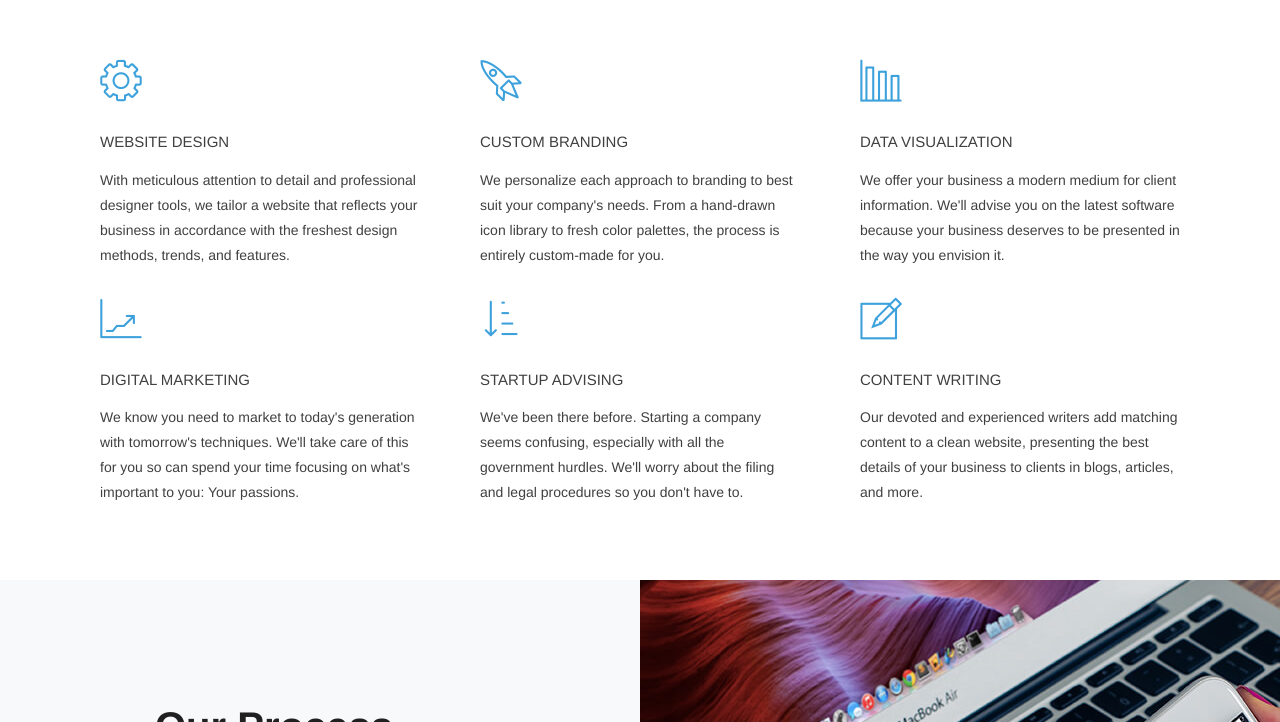
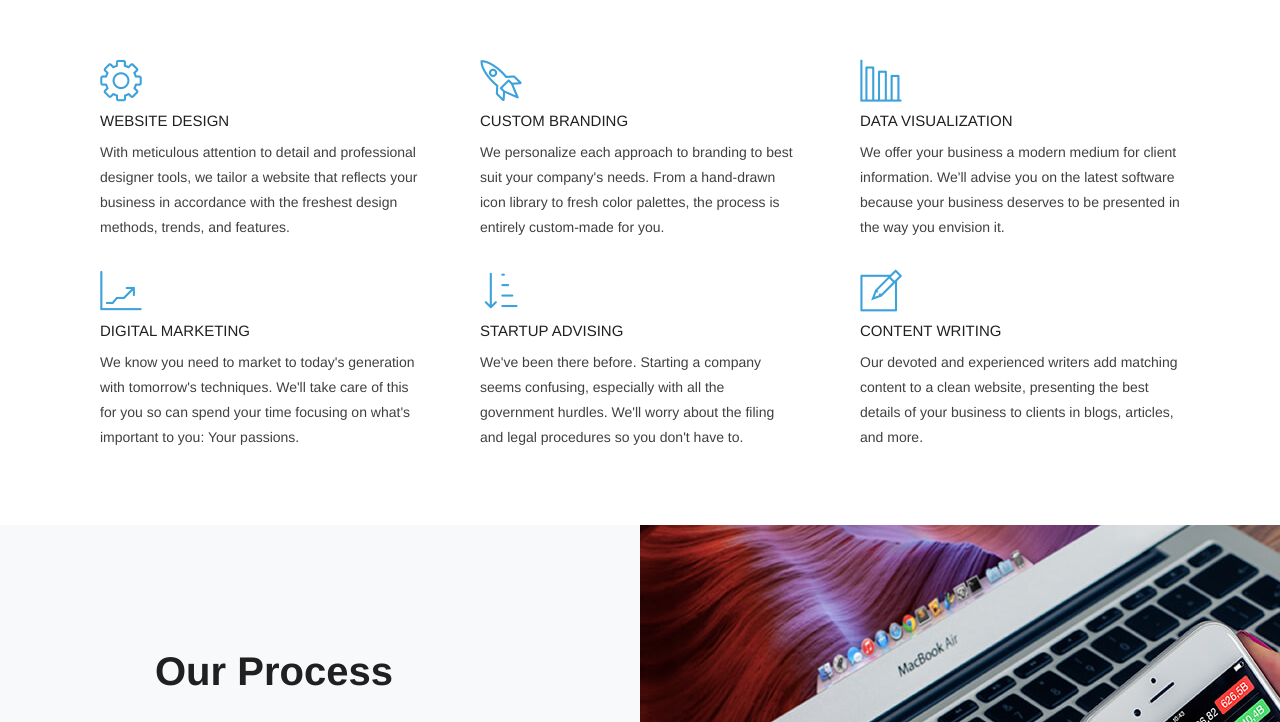
Before and after one commit to ballpoint-cg/Ballpoint-Web, a plain HTML site: page index.html in a window 1280 px wide. Shown: the part 817-1539 px from the top of the page. Drawn offline with nearby package versions, Linux system fonts and the light colour scheme; files whose address does not match are found by name.

Commit message:
ballpoint more gray

```diff
--- a/assets/css/main.css
+++ b/assets/css/main.css
@@ -388,10 +388,10 @@ hr {
   margin-bottom: 10px;
 }
 
-.services-item .services-content h3 a {
+.services-item .services-content h3 {
   font-size: 15px;
   text-transform: uppercase;
-  color: #404040;
+  color: #202020;
 }
 
 .services-item .services-content h3 a:hover {
@@ -1152,7 +1152,7 @@ textarea {
   margin: 20px 0px;
   padding: 3px 55px;
   position: relative;
-  color: #abacae;
+  color: #404040;
 }
 
 .contact-right .single-contact p {
@@ -1160,7 +1160,7 @@ textarea {
 }
 
 .contact-right .single-contact p a {
-  color: #abacae;
+  color: #404040;
 }
 
 .contact-right .contact-icon {
@@ -1266,7 +1266,8 @@ textarea {
   margin:0 auto;
 }
 .foot p{
-  text-align: center
+  text-align: center;
+  color: #fff;
 }
 .footer-area {
   background: #34363a;
--- a/index.html
+++ b/index.html
@@ -156,7 +156,7 @@
                 <i class="lni-cog"></i>
               </div>
               <div class="services-content">
-                <h3><a href="#">Website Design</a></h3>
+                <h3>Website Design</h3>
                 <p>With meticulous attention to detail and professional designer tools, we tailor a website that reflects your business in accordance with the freshest design methods, trends, and features.</p>
               </div>
             </div>
@@ -168,7 +168,7 @@
                 <i class="lni-rocket"></i>
               </div>
               <div class="services-content">
-                <h3><a href="#">Custom Branding</a></h3>
+                <h3>Custom Branding</h3>
                 <p>We personalize each approach to branding to best suit your company's needs. From a hand-drawn icon library to fresh color palettes, the process is entirely custom-made for you.</p>
               </div>
             </div>
@@ -180,7 +180,7 @@
                 <i class="lni-bar-chart"></i>
               </div>
               <div class="services-content">
-                <h3><a href="#">Data Visualization</a></h3>
+                <h3>Data Visualization</h3>
                 <p>We offer your business a modern medium for client information. We'll advise you on the latest software because your business deserves to be presented in the way you envision it.</p>
               </div>
             </div>
@@ -192,7 +192,7 @@
                 <i class="lni-stats-up"></i>
               </div>
               <div class="services-content">
-                <h3><a href="#">Digital Marketing</a></h3>
+                <h3>Digital Marketing</h3>
                 <p>We know you need to market to today's generation with tomorrow's techniques. We'll take care of this for you so can spend your time focusing on what's important to you: Your passions.</p>
               </div>
             </div>
@@ -204,7 +204,7 @@
                 <i class="lni-sort-amount-asc"></i>
               </div>
               <div class="services-content">
-                <h3><a href="#">Startup Advising</a></h3>
+                <h3>Startup Advising</h3>
                 <p>We've been there before. Starting a company seems confusing, especially with all the government hurdles. We'll worry about the filing and legal procedures so you don't have to.</p>
               </div>
             </div>
@@ -216,7 +216,7 @@
                 <i class="lni-pencil-alt"></i>
               </div>
               <div class="services-content">
-                <h3><a href="#">Content Writing</a></h3>
+                <h3>Content Writing</h3>
                 <p>Our devoted and experienced writers add matching content to a clean website, presenting the best details of your business to clients in blogs, articles, and more.</p>
               </div>
             </div>
```
